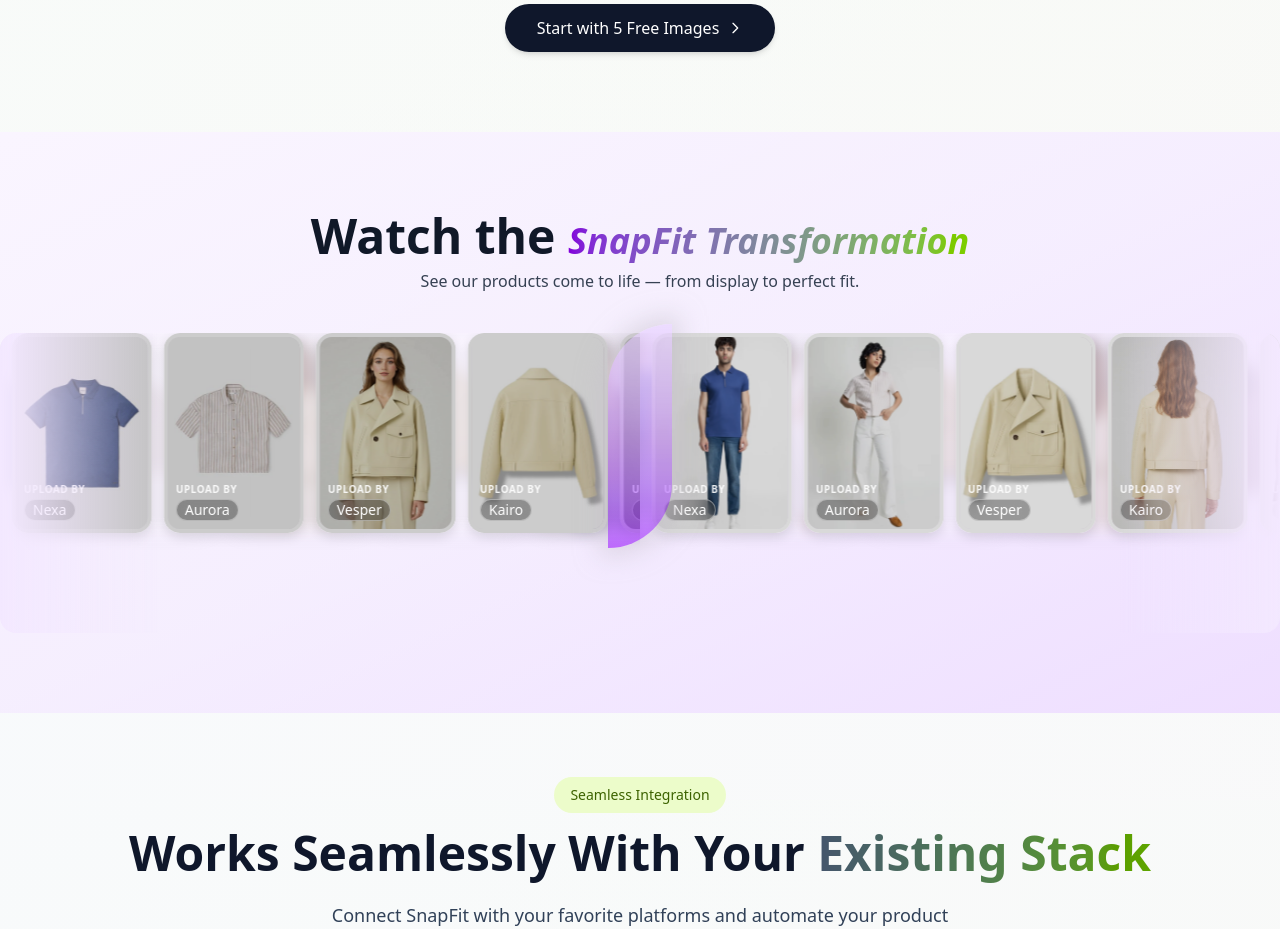
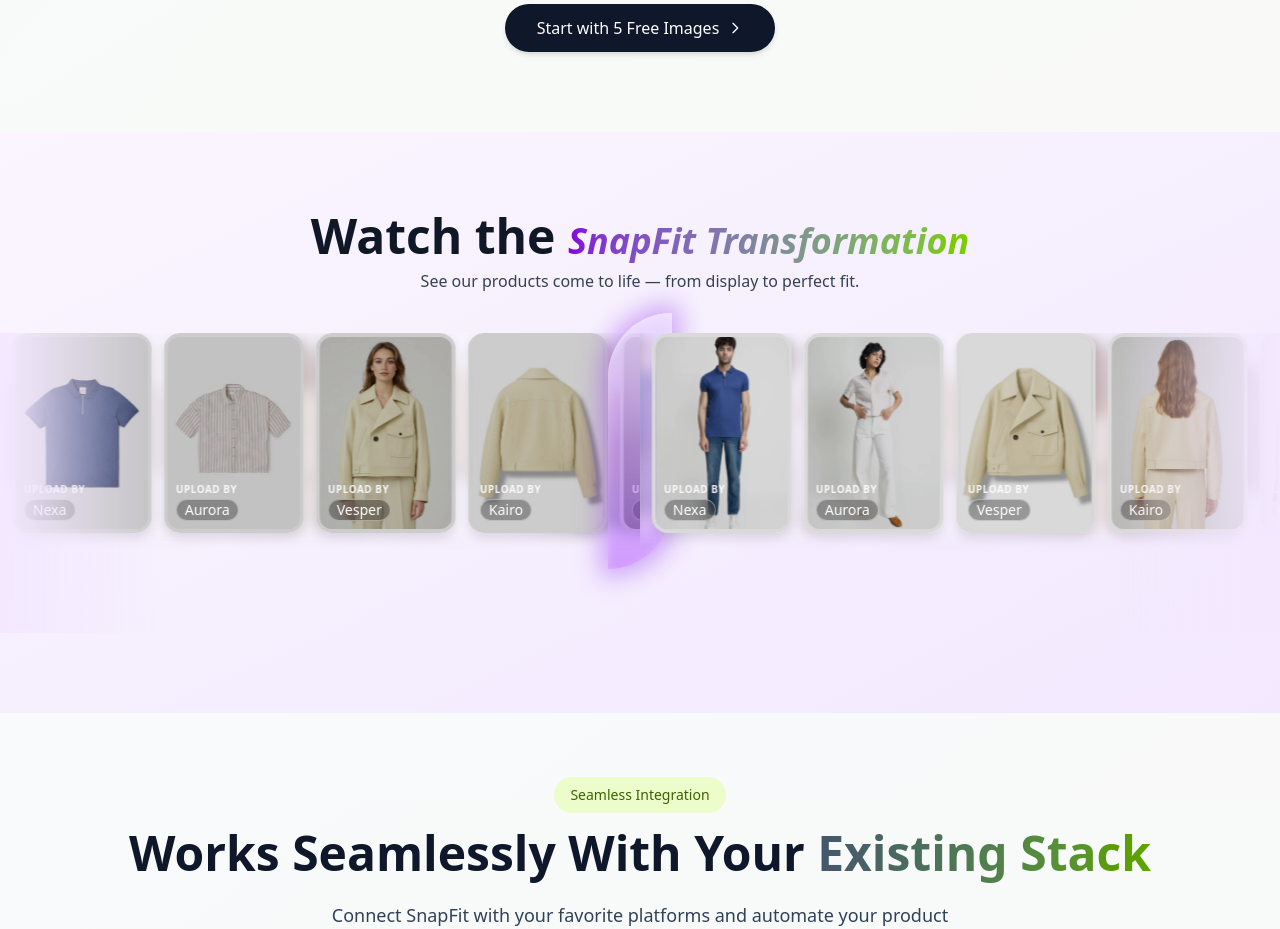
Before and after one commit to abidhabib/Snap-Fit, a Next.js app: page / in a window 1280 px wide. Shown: the part 3200-4129 px from the top of the page. Built offline with nearby package versions, Linux system fonts and the light colour scheme.

Commit message:
merge main updates into abid

```diff
--- a/src/components/BeforeAfterShowcase.tsx
+++ b/src/components/BeforeAfterShowcase.tsx
@@ -27,7 +27,7 @@ const BeforeAfterShowcase = () => {
   const loopedAfter = [...afterImages, ...afterImages];
 
   return (
-    <section className="relative py-20 overflow-hidden bg-gradient-to-br from-purple-50 via-purple-100/60 to-purple-200/70">
+    <section className="relative py-20 overflow-hidden bg-gradient-to-br from-purple-50 via-purple-100/50 to-purple-200/40">
       <div className="text-center mb-10">
         <h2 className="text-4xl md:text-5xl font-bold">
           Watch the{' '}
@@ -40,10 +40,11 @@ const BeforeAfterShowcase = () => {
         </p>
       </div>
 
-      {/* Wrapper with overflow-hidden */}
-      <div className="relative flex justify-center items-center h-[300px] overflow-hidden rounded-2xl z-10">
-        {/* BEFORE SIDE */}
-        <div className="relative w-1/2 h-full overflow-hidden">
+      {/* Main container with proper z-index layers */}
+      <div className="relative flex justify-center items-center h-[300px] rounded-2xl">
+
+        {/* LEFT SIDE - Goes UNDER the divider */}
+        <div className="absolute left-0 w-1/2 h-full overflow-hidden z-10">
           {/* Background Slow Layer */}
           <div className="absolute inset-0 opacity-30 blur-sm">
             <div className="flex h-full animate-slide-slow before-after-slider">
@@ -85,8 +86,16 @@ const BeforeAfterShowcase = () => {
           </div>
         </div>
 
-        {/* AFTER SIDE */}
-        <div className="relative w-1/2 h-full overflow-hidden">
+        {/* CENTER DIVIDER - Middle z-index */}
+        <div
+          className="absolute -top-5 left-1/2 -translate-x-1/2 w-16 h-64 rounded-tl-full rounded-br-full bg-gradient-to-b from-purple-200/80 via-purple-400/50 to-purple-600/40 shadow-2xl z-20"
+          style={{
+            boxShadow: '0 0 25px 8px rgba(147, 51, 234, 0.4), inset 0 2px 10px rgba(255, 255, 255, 0.3)',
+          }}
+        />
+
+        {/* RIGHT SIDE - Goes OVER the divider */}
+        <div className="absolute right-0 w-1/2 h-full overflow-hidden z-30">
           {/* Background Slow Layer */}
           <div className="absolute inset-0 opacity-30 blur-sm">
             <div className="flex h-full animate-slide-slow before-after-slider">
@@ -129,17 +138,9 @@ const BeforeAfterShowcase = () => {
         </div>
 
         {/* Fade Edges */}
-        <div className="absolute left-0 top-0 w-40 h-full bg-gradient-to-r from-purple-100 to-transparent z-10" />
-        <div className="absolute right-0 top-0 w-40 h-full bg-gradient-to-l from-purple-100 to-transparent z-10" />
+        <div className="absolute left-0 top-0 w-40 h-full bg-gradient-to-r from-purple-100 to-transparent z-40" />
+        <div className="absolute right-0 top-0 w-40 h-full bg-gradient-to-l from-purple-100 to-transparent z-40" />
       </div>
-
-      {/* Divider moved outside overflow-hidden so top is visible */}
-      <div
-        className="absolute top-48 left-1/2 -translate-x-1/2 w-16 h-56 rounded-tl-full rounded-br-full bg-gradient-to-b from-purple-200/70 via-purple-400/50 to-purple-600/60 shadow-2xl z-20"
-        style={{
-          boxShadow: '0 0 25px 8px rgba(199, 193, 205, 0.5)',
-        }}
-      />
 
       <style jsx>{`
         .before-after-item {
```
